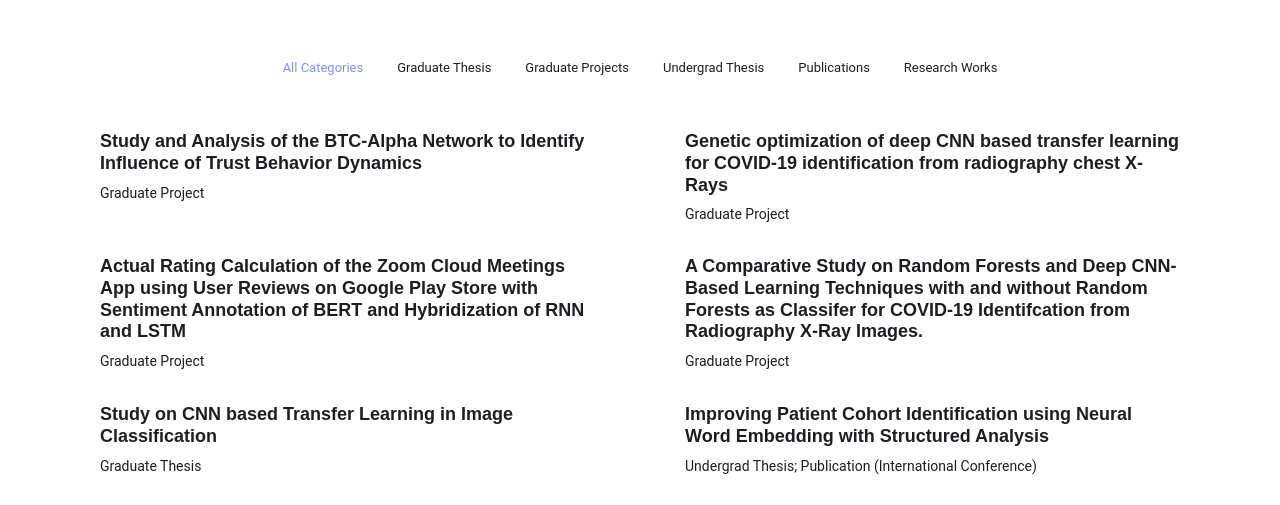
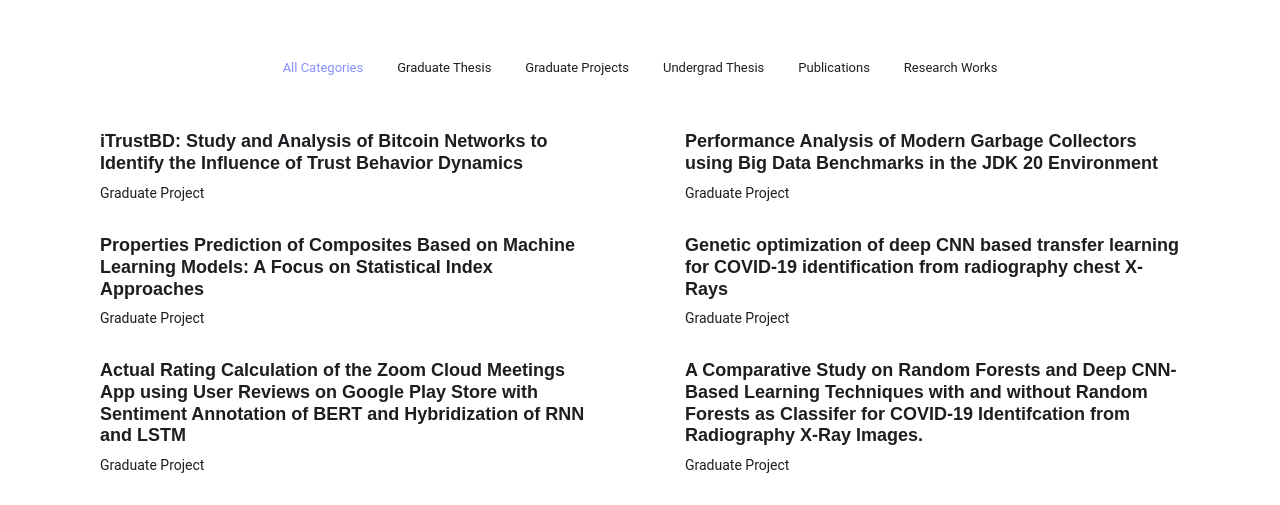
Before and after one commit to jahid-jabed/jahid-jabed.github.io, a plain HTML site: page works.html in a window 1280 px wide. Shown: the part 282-787 px from the top of the page. Drawn offline with Linux system fonts and the light colour scheme; some packages are replaced by stand-ins of ours.

Commit message:
Update works.html

```diff
--- a/works.html
+++ b/works.html
@@ -71,10 +71,26 @@
 				</div>
 
 				<div class="projects_inner row">
-					<div class="col-lg-6 col-md-6 research graduate_project">
+					<div class="col-lg-6 col-md-6 research graduate_project publications">
 						<div class="projects_item">
 							<div class="projects_text">
-								<a href="https://dataparadox.github.io/iTrustBD/" target="_blank"><h4>Study and Analysis of the BTC-Alpha Network to Identify Influence of Trust Behavior Dynamics</h4></a>
+								<a href="http://dx.doi.org/10.1007/s42979-024-02824-2" target="_blank"><h4>iTrustBD: Study and Analysis of Bitcoin Networks to Identify the Influence of Trust Behavior Dynamics</h4></a>
+								<p>Graduate Project</p>
+							</div>
+						</div>
+					</div>
+					<div class="col-lg-6 col-md-6 research graduate_project publications">
+						<div class="projects_item">
+							<div class="projects_text">
+								<a href="http://dx.doi.org/10.1109/STI59863.2023.10464900" target="_blank"><h4>Performance Analysis of Modern Garbage Collectors using Big Data Benchmarks in the JDK 20 Environment</h4></a>
+								<p>Graduate Project</p>
+							</div>
+						</div>
+					</div>
+					<div class="col-lg-6 col-md-6 research publications">
+						<div class="projects_item">
+							<div class="projects_text">
+								<a href="http://dx.doi.org/10.1016/j.mtcomm.2023.107659" target="_blank"><h4>Properties Prediction of Composites Based on Machine Learning Models: A Focus on Statistical Index Approaches</h4></a>
 								<p>Graduate Project</p>
 							</div>
 						</div>
@@ -87,10 +103,10 @@
 							</div>
 						</div>
 					</div>
-					<div class="col-lg-6 col-md-6 research graduate_project">
+					<div class="col-lg-6 col-md-6 research graduate_project publications">
 						<div class="projects_item">
 							<div class="projects_text">
-								<a href="https://jahid-jabed.github.io/ratings_cal_zoom/" target="_blank"><h4>Actual Rating Calculation of the Zoom Cloud Meetings App using User Reviews on Google Play Store with Sentiment Annotation of BERT and Hybridization of RNN and LSTM</h4></a>
+								<a href="https://doi.org/10.1016/j.eswa.2023.119919" target="_blank"><h4>Actual Rating Calculation of the Zoom Cloud Meetings App using User Reviews on Google Play Store with Sentiment Annotation of BERT and Hybridization of RNN and LSTM</h4></a>
 								<p>Graduate Project</p>
 							</div>
 						</div>
@@ -98,7 +114,7 @@
 					<div class="col-lg-6 col-md-6 research graduate_projects">
 						<div class="projects_item">
 							<div class="projects_text">
-								<a href="https://jahid-jabed.github.io/data_mining/" target="_blank"><h4>A Comparative Study on Random Forests and Deep CNN-Based Learning Techniques with and without Random Forests as Classifer for COVID-19 Identifcation from Radiography X-Ray Images.</h4></a>
+								<a href="http://dx.doi.org/10.2139/ssrn.4616703" target="_blank"><h4>A Comparative Study on Random Forests and Deep CNN-Based Learning Techniques with and without Random Forests as Classifer for COVID-19 Identifcation from Radiography X-Ray Images.</h4></a>
 								<p>Graduate Project</p>
 							</div>
 						</div>
@@ -106,7 +122,7 @@
 					<div class="col-lg-6 col-md-6 research graduate_thesis">
 						<div class="projects_item">
 							<div class="projects_text">
-								<a href="#" target="_blank"><h4>Study on CNN based Transfer Learning in Image Classification</h4></a>
+								<a href="http://dx.doi.org/10.13140/RG.2.2.30038.01605" target="_blank"><h4>Study on CNN based Transfer Learning in Image Classification</h4></a>
 								<p>Graduate Thesis</p>
 							</div>
 						</div>
```
